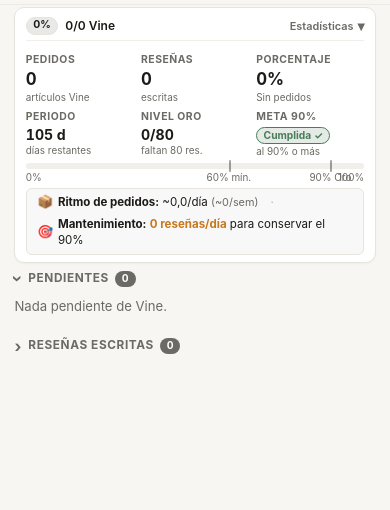
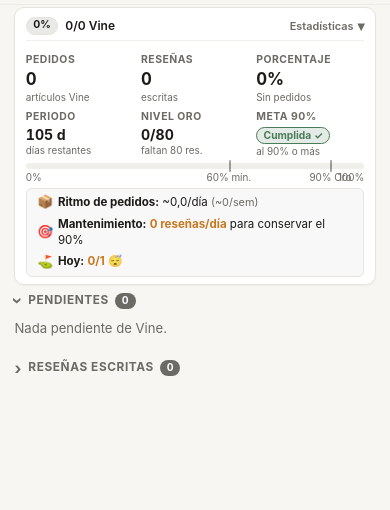
Before and after one commit to alarcia/harvest, a Django app: page /reviews/ in a window 390 px wide. Shown: the part 152-662 px from the top of the page. Run offline with Django 5.2, Linux system fonts and the light colour scheme; data comes from the database, SQL or seed files in the repository; data that the repository does not hold is empty; parts of the project's set-up code (start-up, migrations or seed data) failed here and were passed over.

Commit message:
feat: add daily review gamification and progress tracking with golf-themed milestones

```diff
--- a/reviews/templates/reviews/_reviews.html
+++ b/reviews/templates/reviews/_reviews.html
@@ -1032,6 +1032,43 @@ section in place, no URL change.{% endcomment %}
     .rev-stat-pace-highlight {
       color: var(--accent);
       font-weight: 700;
+    }
+    .rev-stat-gamification {
+      font-weight: 700;
+      white-space: nowrap;
+    }
+    .rev-stat-gamification.status-asleep {
+      opacity: .85;
+    }
+    .rev-stat-gamification.status-progress {
+      color: var(--accent);
+    }
+    .rev-stat-gamification.status-par {
+      color: var(--success);
+    }
+    .rev-stat-gamification.status-birdie {
+      color: #0284c7;
+    }
+    .rev-stat-gamification.status-eagle {
+      color: #d97706;
+    }
+    .rev-stat-gamification.status-albatross {
+      color: #9333ea;
+    }
+    .rev-stat-gamification.status-fire {
+      color: #ea580c;
+      font-weight: 800;
+    }
+    @media (prefers-color-scheme: dark) {
+      .rev-stat-gamification.status-birdie { color: #38bdf8; }
+      .rev-stat-gamification.status-eagle { color: #fbbf24; }
+      .rev-stat-gamification.status-albatross { color: #c084fc; }
+      .rev-stat-gamification.status-fire { color: #fb923c; }
+    }
+    @media (max-width: 600px) {
+      .rev-stat-pace-sep {
+        display: none;
+      }
     }
 
     /* ---- desktop only: the mobile single column is already right ---- */
@@ -1387,6 +1424,11 @@ section in place, no URL change.{% endcomment %}
                 {% else %}
                   <span><strong>Mantenimiento:</strong> <span class="rev-stat-pace-highlight">{{ stats.target_reviews_per_day }} reseñas/día</span> para conservar el 90%</span>
                 {% endif %}
+              </div>
+              <span class="rev-stat-pace-sep">·</span>
+              <div class="rev-stat-pace-item" title="{{ stats.today_title }}">
+                <span class="rev-stat-pace-icon">⛳</span>
+                <span><strong>Hoy:</strong> <span class="rev-stat-pace-highlight">{{ stats.today_reviews }}/{{ stats.today_target }}</span> <span class="rev-stat-gamification {{ stats.today_gamification_class }}">{{ stats.today_status }}</span></span>
               </div>
             </div>
           {% endif %}
--- a/reviews/views.py
+++ b/reviews/views.py
@@ -2,6 +2,7 @@ from datetime import date, timedelta
 import math
 from urllib.parse import urlencode
 
+from django.db.models import Q
 from django.http import Http404, HttpResponse
 from django.shortcuts import get_object_or_404, redirect, render
 from django.urls import reverse
@@ -61,6 +62,37 @@ def _find_cycle(raw):
     return VineCycle.objects.filter(starts_on=parsed).first()
 
 
+def _gamification_status(today_reviews, today_target):
+    """Computes the golf-themed daily gamification status, CSS class, and title.
+
+    Scale (relative to today_target >= 1):
+    - 0 to < mitad: 😴 (Hay que espabilar)
+    - mitad to today_target - 1: ✍️ (En progreso)
+    - today_target: ¡Par!
+    - today_target + 1: 🐦 ¡Birdie!
+    - today_target + 2: 🦅 ¡Eagle!
+    - today_target + 3: 🪶 ¡Albatros!
+    - today_target + 4+: 🔥 ¡On fire!
+    """
+    diff = today_reviews - today_target
+    half = today_target / 2
+
+    if diff < 0:
+        if today_reviews < half:
+            return "😴", "status-asleep", "Hay que espabilar"
+        return "✍️", "status-progress", "¡En progreso!"
+    elif diff == 0:
+        return "¡Par!", "status-par", "¡Objetivo diario cumplido!"
+    elif diff == 1:
+        return "🐦 ¡Birdie!", "status-birdie", "¡1 por encima del objetivo!"
+    elif diff == 2:
+        return "🦅 ¡Eagle!", "status-eagle", "¡2 por encima del objetivo!"
+    elif diff == 3:
+        return "🪶 ¡Albatros!", "status-albatross", "¡3 por encima del objetivo!"
+    else:
+        return "🔥 ¡On fire!", "status-fire", "¡En racha!"
+
+
 def _cycle_stats(cycle, today):
     """Computes Amazon Vine evaluation metrics for the given cycle.
 
@@ -76,6 +108,9 @@ def _cycle_stats(cycle, today):
     - needed_for_90: Extra reviews needed to reach 90% of current orders.
     - needed_for_60: Extra reviews needed to reach 60% of current orders.
     - is_risk_zone: True if pct < 60 and orders_count > 0 and is_current.
+    - today_reviews: Vine reviews written today in this cycle.
+    - today_target: Daily review goal (immutable during the day, min 1).
+    - today_status: Golf gamification emoji / status.
     """
     if not cycle:
         return None
@@ -132,6 +167,23 @@ def _cycle_stats(cycle, today):
     gold_needed_reviews = max(0, 80 - written_reviews)
     is_risk_zone = (pct < 60 and orders_count > 0 and is_current)
 
+    today_reviews = (
+        Review.objects.vine(include_non_vine=False)
+        .written()
+        .in_cycle(cycle.starts_on, cycle.ends_on)
+        .filter(
+            Q(approved_on=today)
+            | Q(approved_on__isnull=True, published_on=today)
+            | Q(approved_on__isnull=True, published_on__isnull=True, created_at__date=today)
+        )
+        .count()
+    ) if is_current else 0
+
+    # Base target is immutable during the day: reviews already done today
+    # are subtracted so that completing reviews today does not lower the bar
+    # mid-day.
+    written_at_start = max(0, written_reviews - today_reviews)
+
     # Order pace (last 15 days) and review target to reach/keep 90%
     recent_days = 15
     window_start = max(cycle.starts_on, today - timedelta(days=recent_days))
@@ -149,13 +201,17 @@ def _cycle_stats(cycle, today):
         projected_new_orders = round(orders_per_day * horizon_days)
         projected_total_orders = orders_count + projected_new_orders
         target_reviews = math.ceil(0.90 * projected_total_orders)
-        needed_in_horizon = max(0, target_reviews - written_reviews)
-        target_reviews_per_day = math.ceil(needed_in_horizon / horizon_days) if needed_in_horizon > 0 else 0
+        needed_at_start = max(0, target_reviews - written_at_start)
+        target_reviews_per_day = math.ceil(needed_at_start / horizon_days) if needed_at_start > 0 else 0
         target_reviews_per_week = target_reviews_per_day * 7
+        today_target = max(1, target_reviews_per_day)
     else:
         horizon_days = 0
         target_reviews_per_day = 0
         target_reviews_per_week = 0
+        today_target = 1
+
+    today_status, today_class, today_title = _gamification_status(today_reviews, today_target)
 
     return {
         "orders_count": orders_count,
@@ -177,6 +233,11 @@ def _cycle_stats(cycle, today):
         "horizon_days": horizon_days,
         "target_reviews_per_day": target_reviews_per_day,
         "target_reviews_per_week": target_reviews_per_week,
+        "today_reviews": today_reviews,
+        "today_target": today_target,
+        "today_status": today_status,
+        "today_gamification_class": today_class,
+        "today_title": today_title,
     }
 
 
```
Also changed, not shown: reviews/tests.py (+69 -1 lines).
